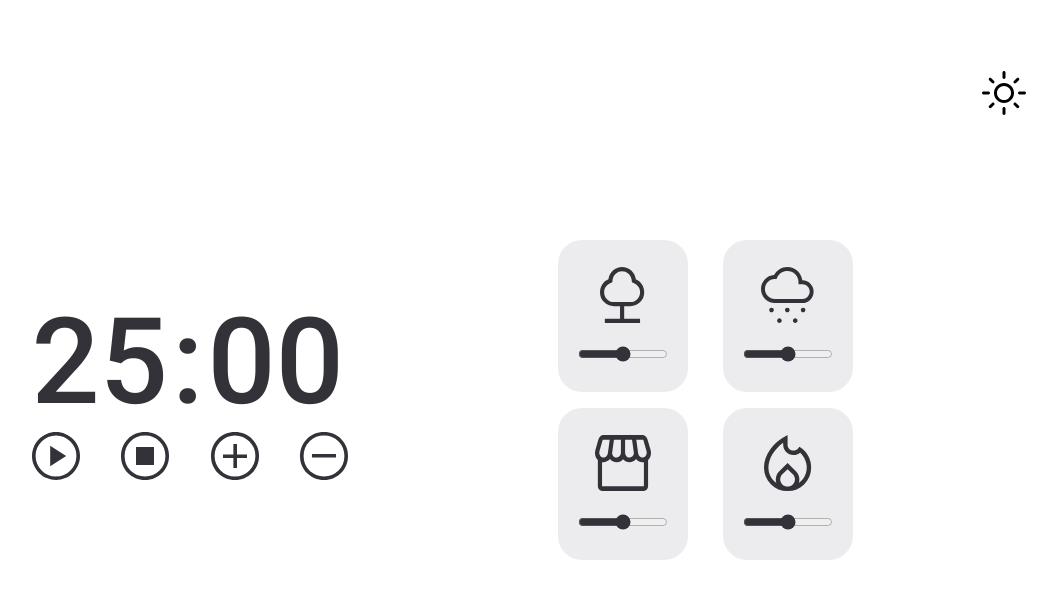
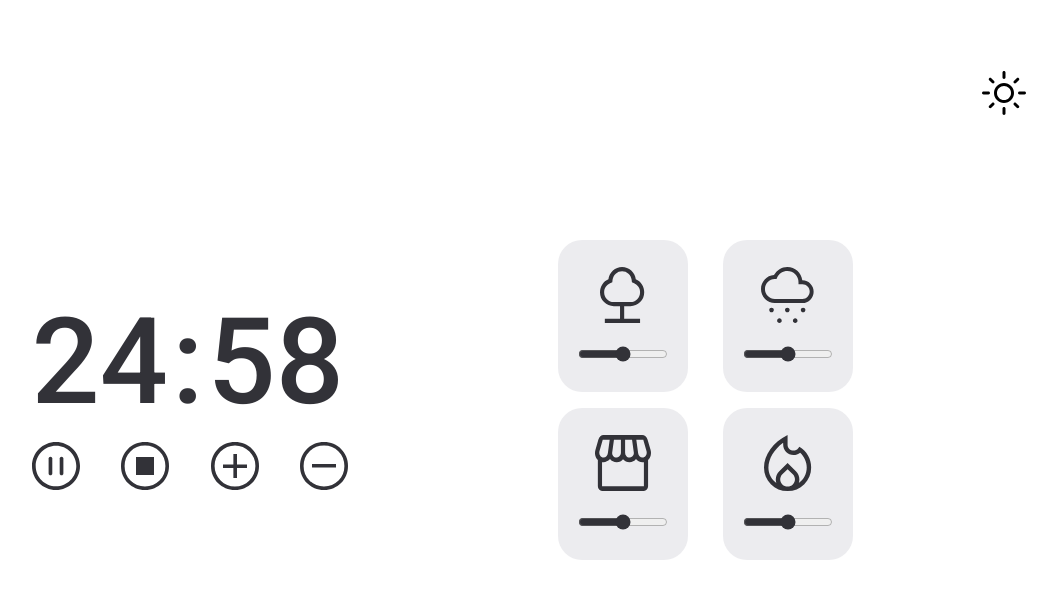
Before and after one commit to Edna06/Pomodoro-desafio, a plain HTML site: page index.html in a window 1280 px wide. Both pictures are taken after a click on the button 253 px from the left and 456 px from the top of the page. Shown: the whole page, without its empty margins (198-1255 px from the left). Drawn offline with Linux system fonts and the light colour scheme.

Commit message:
sounds (click button and  end of time)

```diff
--- a/index.html
+++ b/index.html
@@ -13,7 +13,7 @@
       rel="stylesheet"
     />
     <link rel="stylesheet" href="style.css" />
-    <script src="./js/main.js" defer type="module"></script>
+    <script src="./js/index.js" defer type="module"></script>
   </head>
 
   <body class="">
@@ -58,6 +58,7 @@
         </div>
 
         <div class="settings">
+
           <button class="play">
             <svg
               width="48"
@@ -72,6 +73,43 @@
               />
             </svg>
           </button>
+
+          <button class="pause hide">
+            <svg
+              width="48"
+              height="48"
+              viewBox="0 0 48 48"
+              fill="none"
+              xmlns="http://www.w3.org/2000/svg"
+            >
+              <g clip-path="url(#clip0_404_2)">
+                <path
+                  fill-rule="evenodd"
+                  clip-rule="evenodd"
+                  d="M0 24C0 10.7496 10.7496 0 24 0C37.2504 0 48 10.7496 48 24C48 37.2504 37.2504 48 24 48C10.7496 48 0 37.2504 0 24ZM24 3.69231C12.7889 3.69231 3.69231 12.7889 3.69231 24C3.69231 35.2111 12.7889 44.3077 24 44.3077C35.2111 44.3077 44.3077 35.2111 44.3077 24C44.3077 12.7889 35.2111 3.69231 24 3.69231Z"
+                  fill="#323238"
+                />
+                <path
+                  fill-rule="evenodd"
+                  clip-rule="evenodd"
+                  d="M18.4615 14.7692C19.4812 14.7692 20.3077 15.5957 20.3077 16.6154V31.3846C20.3077 32.4042 19.4812 33.2308 18.4615 33.2308C17.4419 33.2308 16.6154 32.4042 16.6154 31.3846V16.6154C16.6154 15.5957 17.4419 14.7692 18.4615 14.7692Z"
+                  fill="#323238"
+                />
+                <path
+                  fill-rule="evenodd"
+                  clip-rule="evenodd"
+                  d="M29.5385 14.7692C30.5581 14.7692 31.3846 15.5957 31.3846 16.6154V31.3846C31.3846 32.4042 30.5581 33.2308 29.5385 33.2308C28.5188 33.2308 27.6923 32.4042 27.6923 31.3846V16.6154C27.6923 15.5957 28.5188 14.7692 29.5385 14.7692Z"
+                  fill="#323238"
+                />
+              </g>
+              <defs>
+                <clipPath id="clip0_404_2">
+                  <rect width="48" height="48" fill="white" />
+                </clipPath>
+              </defs>
+            </svg>
+          </button>
+
           <button class="reset">
             <svg
               width="48"
--- a/js/sounds.js
+++ b/js/sounds.js
@@ -6,7 +6,7 @@ export default function() {
   const buttonPressAudioFire = new Audio('./assets/sounds/fire.wav')
 
   const PressButton = new Audio('./assets/sounds/button-press.wav')
-  const timeClosed = new Audio('/assets/sounds/audios_kichen.wav')
+  const timeClosed = new Audio('/assets/sounds/audios_kichen-timer.wav')
 
 
   buttonPressAudioNature.loop = true
--- a/js/timer.js
+++ b/js/timer.js
@@ -1,45 +1,50 @@
+import { resetControls } from "./controls.js"
+import Sound from './sounds.js'
+
+export const buttonPlay = document.querySelector('.play')
+export const buttonPause = document.querySelector('.pause')
+export const buttonReset = document.querySelector('.reset')
+export const increaseTimeButton = document.querySelector('.increase-time')
+export const decrementTimeButton = document.querySelector('.decrement-time')
+
 const minutesDisplay = document.querySelector('.minutes')
 const secondsDisplay = document.querySelector('.seconds')
 
-export const buttonPlay = document.querySelector('.play')
-export const buttonReset = document.querySelector('.reset')
-export const increaseTimeButton = document.querySelector('.increase-time')
-export const decrementTimeButton = document.querySelector('.decrement-time')
+let setTimeOut
+let minutes
+let seconds
+const sound = Sound()
 
 export function updateTimerDisplay(minutes, seconds) {
   minutesDisplay.textContent = String(minutes).padStart(2, '0')
   secondsDisplay.textContent = String(seconds).padStart(2, '0')
 }
 
+export function resetMinutes() {
+  minutesDisplay.textContent = String("25").padStart(2, '0')
+  secondsDisplay.textContent = String("00").padStart(2, '0')
 
-export function incremetMinutes() {
-   let minutes = Number(minutesDisplay.textContent)
-
-   minutesDisplay.textContent = String(minutes + 1).padStart(2, '0')
-  }
-
-  export function decrementMinutes() {
-    let minutes = Number (minutesDisplay.textContent)
-
-    minutesDisplay.textContent = String(minutes - 1).padStart(2, '0')
-  }
+  resetControls()
+  pauseTime()
+}
 
 
   export function countdown() {
-    setTimeout(function () {
-    let seconds = Number(secondsDisplay.textContent)
-    let minutes = Number(minutesDisplay.textContent)
-
-    incremetMinutes(minutes)
+    setTimeOut = setTimeout(function() {
+    seconds = Number(secondsDisplay.textContent)
+    minutes = Number(minutesDisplay.textContent)
 
     updateTimerDisplay(minutes, 0)
 
-    if (minutes <= 0) {
+    if (minutes <= 0 && seconds <= 0) {
+      resetControls()
+      sound.timeClosed.play()
+
       return
     }
 
     if (seconds <= 0) {
-      seconds = 59
+      seconds = 60
       --minutes
     }
 
@@ -49,7 +54,17 @@ export function incremetMinutes() {
   }, 1000)
 }
 
+export function pauseTime() {
+  clearTimeout(setTimeOut)
+}
 
-function resetMinutes() {
+export function incremetMinutes() {
+  minutes = Number(minutesDisplay.textContent)
+  minutesDisplay.textContent = String(minutes + 1).padStart(2, '0')
+ }
 
-}
+ export function decrementMinutes() {
+   minutes = Number(minutesDisplay.textContent)
+   minutesDisplay.textContent = String(minutes - 1).padStart(2, '0')
+
+ }
--- a/style.css
+++ b/style.css
@@ -65,6 +65,7 @@ margin-bottom: 4.8rem;
 .settings {
   display: flex;
   justify-content: space-between;
+  padding-top: 10px;
 }
 
 .settings button {
@@ -81,7 +82,6 @@ margin-bottom: 4.8rem;
   cursor: pointer;
   transform: scale(0.9);
 }
-
 
 .sound {
   width: 29.5rem;
```
Also changed, not shown: 2 other files.
